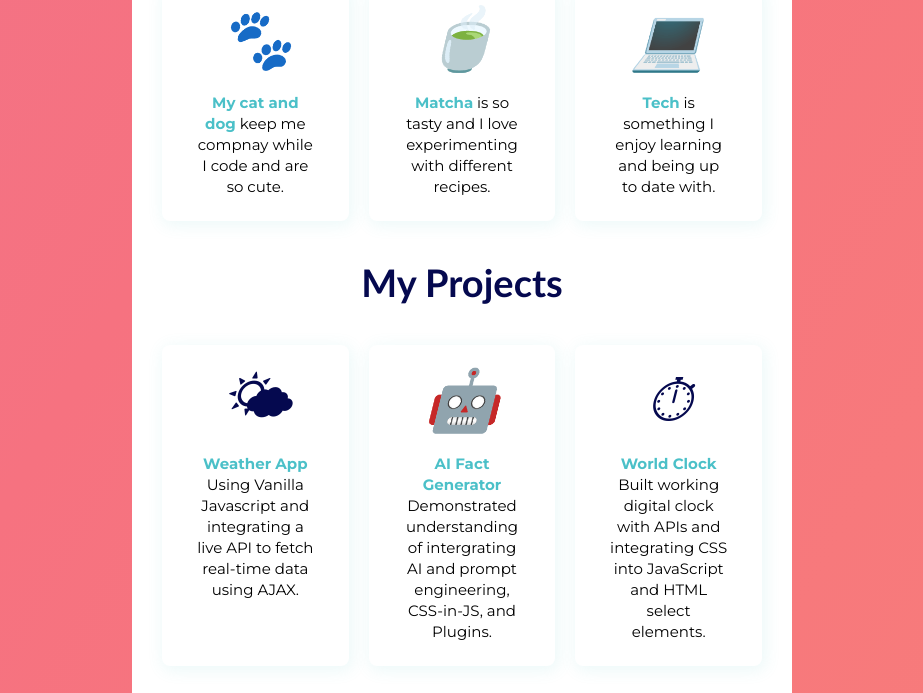
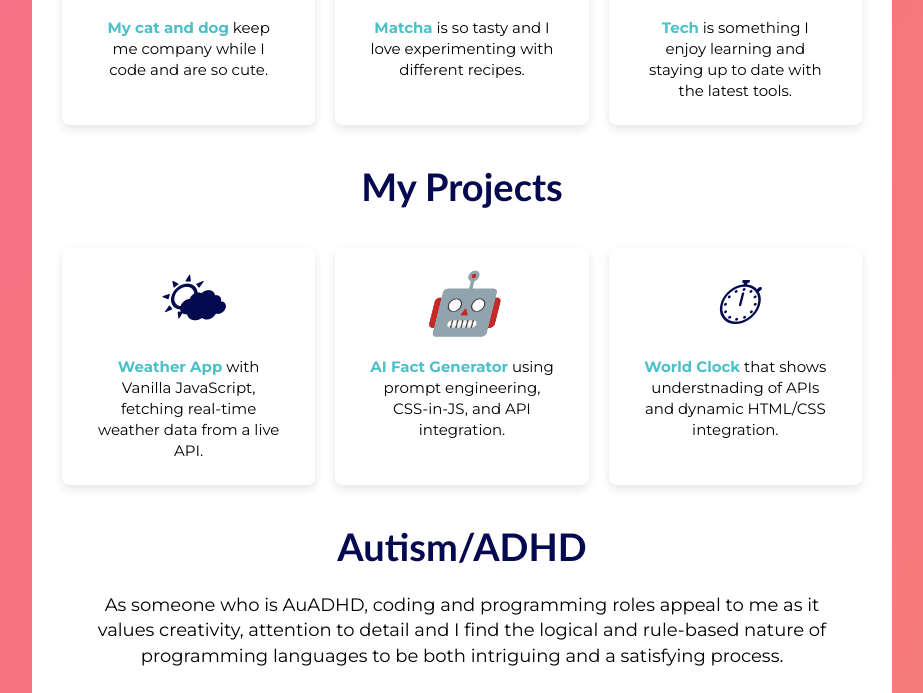
Before and after one commit to EmiliaPodmore/EmiliaPodmoreFAC, a plain HTML site: page index.html in a window 1280 px wide. Shown: the part 712-1405 px from the top of the page, without its empty margins (178-1101 px from the left). Drawn offline with Linux system fonts and the light colour scheme; a web font is replaced by a local one.

Commit message:
Cleaned code

```diff
--- a/index.html
+++ b/index.html
@@ -15,37 +15,34 @@
     <title>Document</title>
   </head>
   <body>
-    <body>
     <div class="main">
       <h1>
-          Web Development:
+        My Web Development Journey
         <div class="roller">
-            <span id="rolltext"
-              >HTML<br />CSS<br />JavaScript<br />SheCodes</span
-            >
+          <span id="rolltext">HTML<br />CSS<br />JavaScript<br />SheCodes</span>
         </div>
       </h1>
       <div class="container">
         <h2>About Me</h2>
         <p>
-            I am transitioning into tech from a career in television, driven by
-            a passion for coding and technology. I feel suited for web
-            developement with my media experience in problem-solving and
-            creative thinking with my technical skills. Through SheCodes
-            Bootcamp, I’ve showcased the ability to learn quickly and apply
-            skills to real-world projects. I enjoy creating user-focused,
-            innovative websites and have a strong foundation in HTML, CSS,
-            JavaScript, React, APIs, and design principles. I hope to expand my
-            expertise in JavaScript and explore DevOps and TypeScript so that
-            I'm career ready and confident in my coding ability.
+          I am transitioning into tech from a career in television, driven by a
+          passion for coding and technology. I feel suited for web developement
+          with my media experience in problem-solving and creative thinking with
+          my technical skills. Through SheCodes Bootcamp, I’ve showcased the
+          ability to learn quickly and apply skills to real-world projects. I
+          enjoy creating user-focused, innovative websites and have a strong
+          foundation in HTML, CSS, JavaScript, React, APIs, and design
+          principles. I hope to expand my expertise in JavaScript and explore
+          DevOps and TypeScript so that I'm career ready and confident in my
+          coding ability.
         </p>
-          <h2>Likes</h2>
+        <h2>Thing I Likes</h2>
         <div class="grid-container">
           <div class="card">
             <i>🐾</i>
             <p class="card-notes">
               <strong>My cat and dog</strong>
-                keep me compnay while I code and are so cute.
+              keep me company while I code and are so cute.
             </p>
           </div>
           <div class="card">
@@ -59,7 +56,8 @@
             <i>💻</i>
             <p class="card-notes">
               <strong>Tech</strong>
-                is something I enjoy learning and being up to date with.
+              is something I enjoy learning and staying up to date with the
+              latest tools.
             </p>
           </div>
         </div>
@@ -75,9 +73,8 @@
             </a>
             <p class="card-notes">
               <strong>Weather App</strong>
-
-                Using Vanilla Javascript and integrating a live API to fetch
-                real-time data using AJAX.
+              with Vanilla JavaScript, fetching real-time weather data from a
+              live API.
             </p>
           </div>
           <div class="card">
@@ -91,9 +88,7 @@
 
             <p class="card-notes">
               <strong>AI Fact Generator</strong>
-
-                Demonstrated understanding of intergrating AI and prompt
-                engineering, CSS-in-JS, and Plugins.
+              using prompt engineering, CSS-in-JS, and API integration.
             </p>
           </div>
           <div class="card">
@@ -106,17 +101,16 @@
             </a>
             <p class="card-notes">
               <strong>World Clock</strong>
-                Built working digital clock with APIs and integrating CSS into
-                JavaScript and HTML select elements.
+              that shows understnading of APIs and dynamic HTML/CSS integration.
             </p>
           </div>
         </div>
-          <h2>Neurodivergent</h2>
+        <h2>Autism/ADHD</h2>
         <p>
-            As someone who is AuADHD, coding and programming roles appeal to me
-            as it values creativity, attention to detail and I find the logical
-            and rule-based nature of programming languages to be both intriguing
-            and a satisfying process.
+          As someone who is AuADHD, coding and programming roles appeal to me as
+          it values creativity, attention to detail and I find the logical and
+          rule-based nature of programming languages to be both intriguing and a
+          satisfying process.
         </p>
         <a
           href="https://emiliapodmoredev.netlify.app/"
@@ -128,5 +122,4 @@
       <footer>For Founders and Coders Software Foundation Application</footer>
     </div>
   </body>
-  </body>
 </html>
--- a/src/styles.css
+++ b/src/styles.css
@@ -98,7 +98,7 @@ h1 {
 }
 .container {
   background: #ffff;
-  max-width: 600px;
+  max-width: 800px;
   padding: 30px;
   margin: 10px auto;
   border-radius: 10px;
@@ -134,7 +134,7 @@ strong {
 .card {
   background-color: #fff;
   padding: 14px;
-  box-shadow: 2px 3px 15px 2px rgba(75, 192, 200, 0.1);
+  box-shadow: 0 4px 10px rgba(0, 0, 0, 0.1);
   border-radius: 8px;
   transition: transform 0.3s ease-in-out;
   margin: 25px 0 25px 0;
```
Lines whose indentation alone changed are shown as unchanged.
